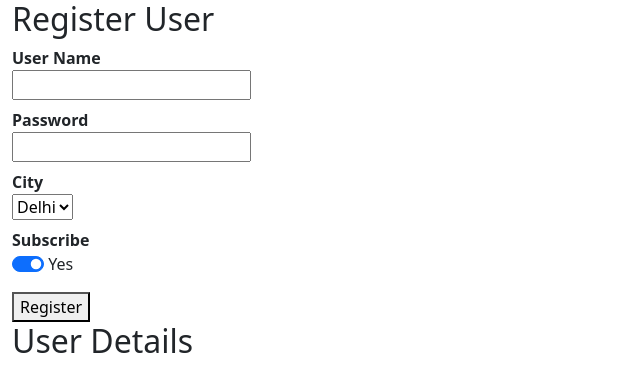
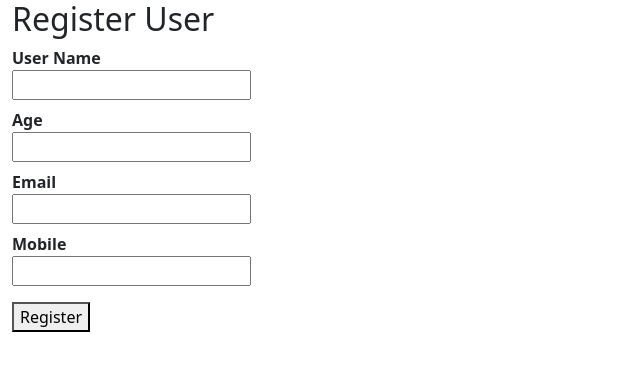
Before and after one commit to himanshu094/react-Practice, a React (Create React App) app in the folder react-shopping/: page / in a window 1280 px wide. Shown: the top 392 px of the page, without its empty margins (0-640 px from the left). Built offline with nearby package versions, Linux system fonts and the light colour scheme.

Commit message:
validation with formik 3rd paarty

```diff
--- /dev/null
+++ b/react-shopping/src/component/FormikValidation.js
@@ -0,0 +1,80 @@
+import { useFormik } from "formik"
+
+export default function FormikValidation() {
+
+  function VarifyUserDetails(userDetails){
+    const errors={};
+
+    if(userDetails.UserName==""){
+      errors.UserName="User Name Required";
+    }else if(userDetails.UserName.length<4){
+      errors.UserName="Name too short.."
+    }else if (userDetails.UserName.length>13){
+      errors.UserName="Name too long..."
+    }
+
+    if(userDetails.Age==""){
+      errors.Age="Age Required";
+    }else if(isNaN(userDetails.Age)){
+      errors.Age="Age must be a Number"
+    }
+
+    if(userDetails.Email==""){
+      errors.Email="Email Required"
+    }else if(userDetails.Email.indexOf('@')<=2){
+      errors.Email='Invalid Email'
+    }
+
+    if(userDetails.Mobile==""){
+      errors.Mobile="Mobile required"
+    }else if(userDetails.Mobile.match(/\+91\d{10}/)){
+      errors.Mobile=''
+    } else{
+      errors.Mobile='Invalid Mobile'
+    }
+
+    return errors;
+  }
+
+  const formik = useFormik({
+    initialValues:{
+      UserName:"",
+      Age:0,
+      Email:"",
+      Mobile:''
+    },
+    validate:VarifyUserDetails,
+    onSubmit:function(values){
+      alert(JSON.stringify(values))
+    }
+
+  })
+
+  return (
+    <div className="container-fluid">
+      <form onSubmit={formik.handleSubmit}>
+        <h2>Register User</h2>
+        <dl>
+
+          <dt>User Name</dt>
+          <dd><input name="UserName" onChange={formik.handleChange} type="text"/></dd>
+          <dd className="text-danger">{formik.errors.UserName}</dd>
+
+          <dt>Age</dt>
+          <dd><input name="Age" onChange={formik.handleChange} type="text"/></dd>
+          <dd className="text-danger">{formik.errors.Age}</dd>
+
+          <dt>Email</dt>
+          <dd><input name="Email" onChange={formik.handleChange} type="text"/></dd>
+          <dd className="text-danger">{formik.errors.Email}</dd>
+
+          <dt>Mobile</dt>
+          <dd><input type="text" onChange={formik.handleChange} name="Mobile" /></dd>
+          <dd className="text-danger">{formik.errors.Mobile}</dd>
+
+        </dl>
+        <button >Register</button>
+      </form>
+    </div>
+  )
+}
--- a/react-shopping/src/index.js
+++ b/react-shopping/src/index.js
@@ -15,12 +15,13 @@
 import LoginComponent from './component/LoginComponent';
 import FormComponent from './component/FormComponent';
 import FormikComponentForm from './component/FormikComponentForm';
+import FormikValidation from './component/FormikValidation';
 
 
 const root = ReactDOM.createRoot(document.getElementById('root'));
 root.render(
   <React.StrictMode>
-    <FormikComponentForm/>
+    <FormikValidation/>
   </React.StrictMode>
 );
 
```
